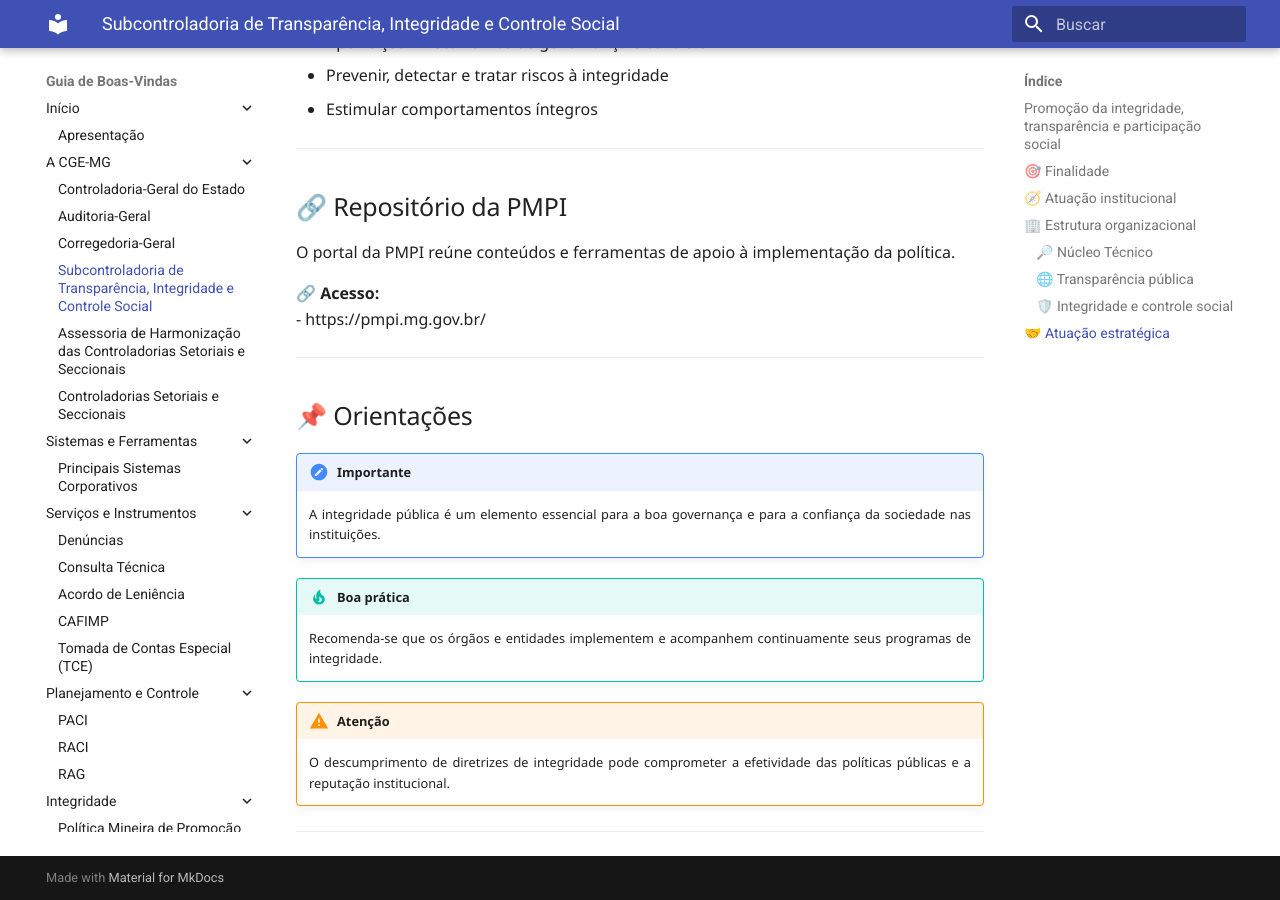
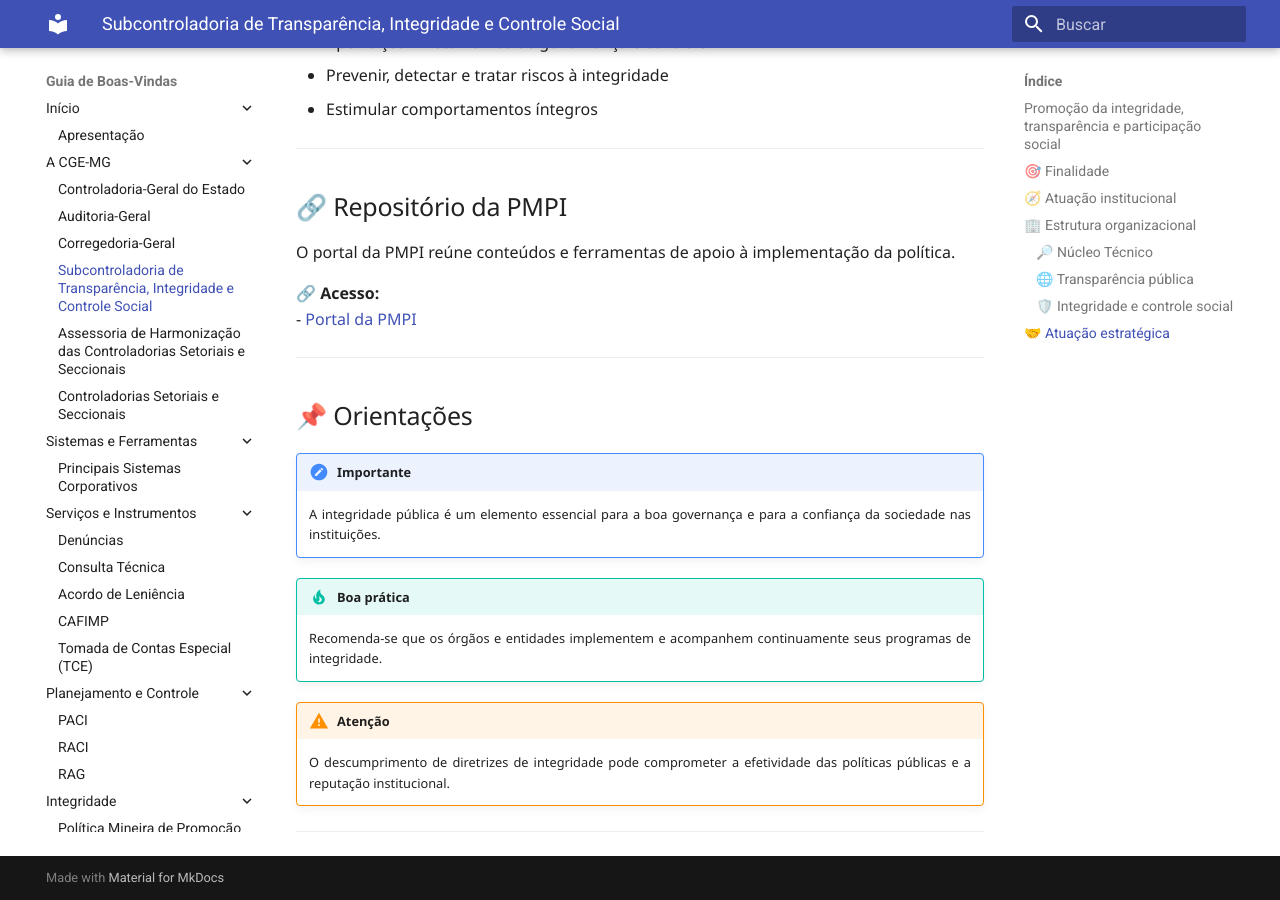
Before and after one commit to CGEMG-AHCS/guia-de-boas-vindas, an MkDocs documentation site: the page built from docs/suti.md, in a window 1280 px wide and 900 px high, scrolled down 3281 px. Built offline with MkDocs 1.6.1 and Material for MkDocs 9.7.7, drawn with Linux system fonts in a browser that asks for light colours.

Commit message:
Update suti.md

```diff
--- a/docs/suti.md
+++ b/docs/suti.md
@@ -118,7 +118,7 @@ A política tem como objetivos principais:
 O portal da PMPI reúne conteúdos e ferramentas de apoio à implementação da política.
 
 🔗 **Acesso:**
-- https://pmpi.mg.gov.br/
+- [Portal da PMPI](https://pmpi.mg.gov.br/)
 
 ---
 
```
